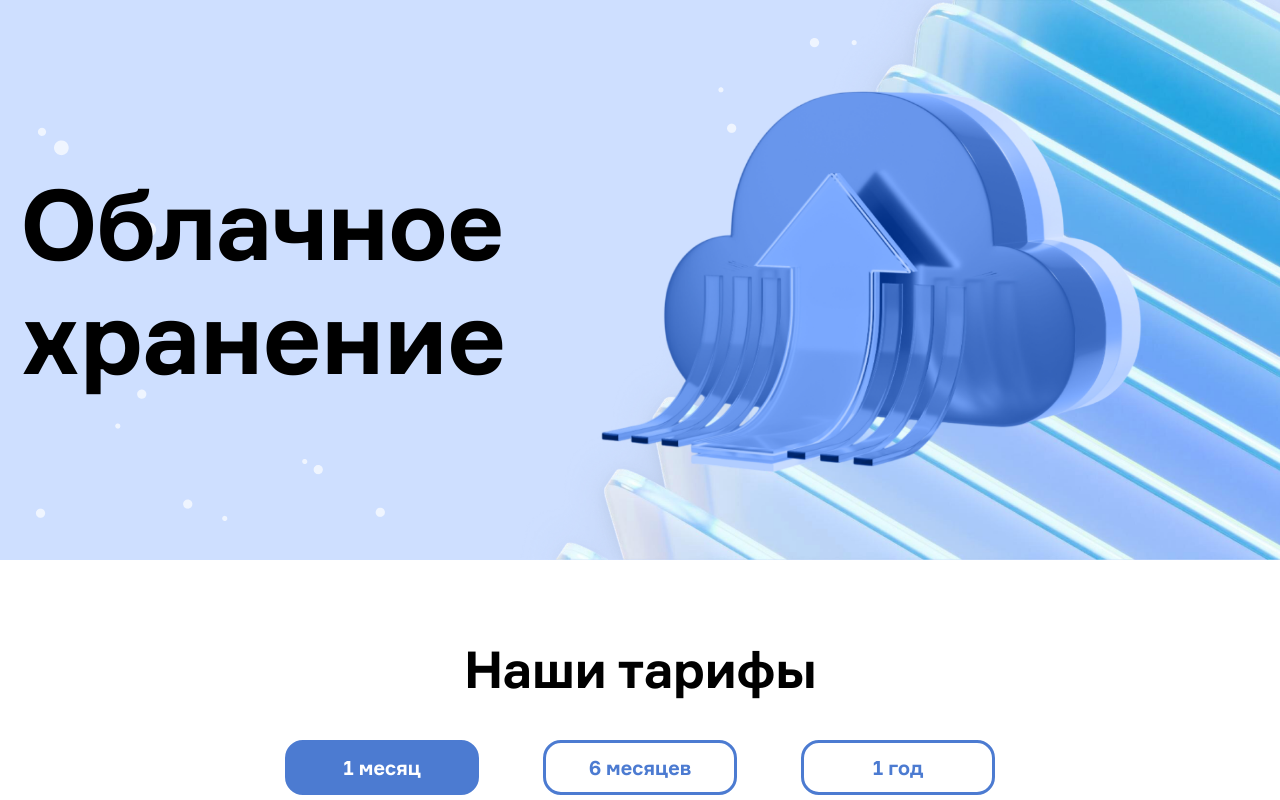
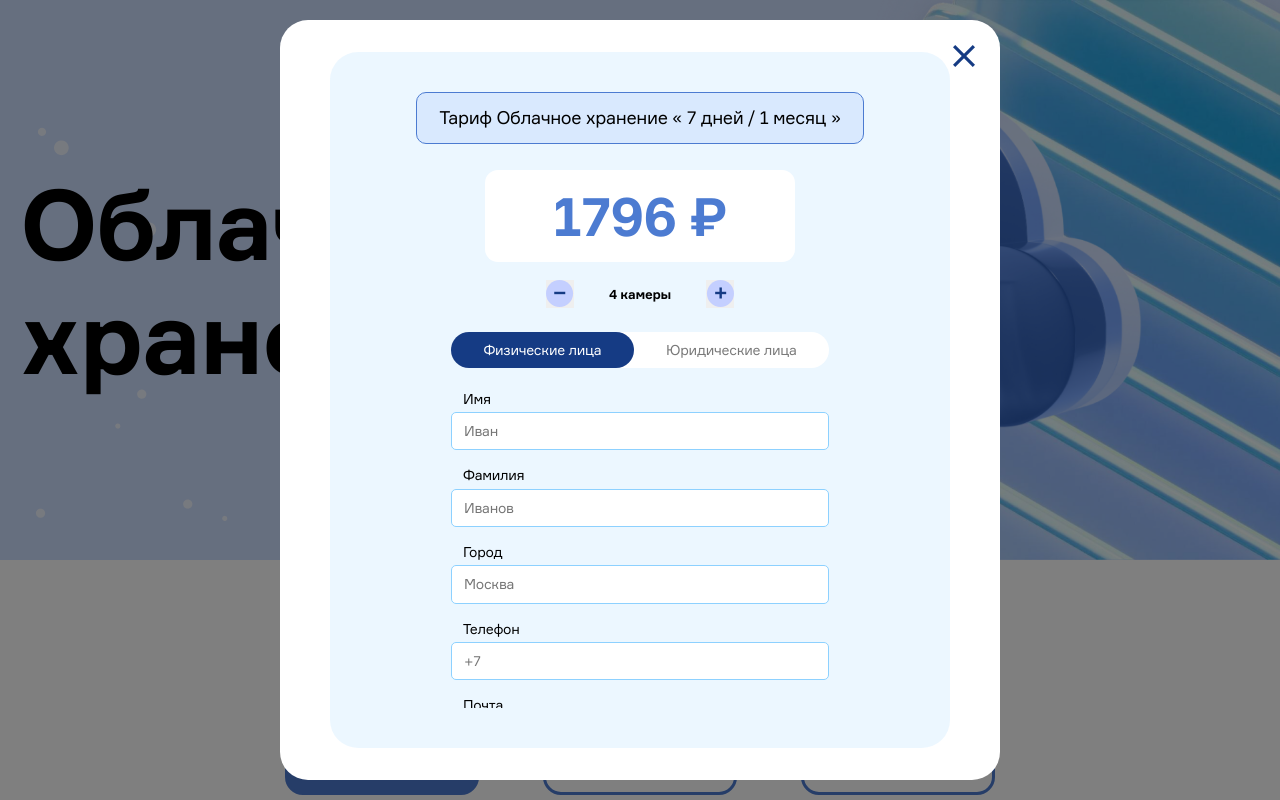
Before and after one commit to alexius90e/vstarcam, a plain HTML site: page index.html in a window 1280 px wide. Shown: the top 800 px of the page. Drawn offline with Linux system fonts and the light colour scheme.

Commit message:
fix: fixed tariffs__modal

```diff
--- a/index.html
+++ b/index.html
@@ -131,8 +131,9 @@
             указанную вами почту за 2 дня до окончания действия тарифа.
           </div>
 
-          <div class="tariffs__modal">
+          <div class="tariffs__modal active">
             <div class="tariffs__modal-body">
+              <button class="tariffs__modal-close"></button>
               <div class="tariffs__modal-wrapper">
                 <div class="tariffs__modal-content">
                   <div class="tariffs__modal-main">
--- a/js/index.js
+++ b/js/index.js
@@ -39,10 +39,11 @@ const tariffsModal = document.querySelector('.tariffs__modal');
 if (tariffsModal) {
   tariffsModal.addEventListener('click', (event) => {
     const isLayout = event.target === event.currentTarget;
+    const isClose = event.target.classList.contains('tariffs__modal-close');
     const isPlusBtn = event.target.classList.contains('tariffs__modal-main-counter-plus');
     const isMinusBtn = event.target.classList.contains('tariffs__modal-main-counter-minus');
 
-    if (isLayout) event.currentTarget.classList.remove('active');
+    if (isLayout || isClose) event.currentTarget.classList.remove('active');
 
     if (isPlusBtn || isMinusBtn) {
       const modalInfoEl = tariffsModal.querySelector('.tariffs__modal-main-info-value');
@@ -106,7 +107,7 @@ tariffsCards.forEach((card) => {
         }
 
         if (titleEl && modalInfoEl) {
-          modalInfoEl.innerText = titleEl.textContent.trim();
+          modalInfoEl.innerText = titleEl.innerText.trim();
         }
 
         if (priceEl && modalPriceEl) {
--- a/scss/_l-tariffs.scss
+++ b/scss/_l-tariffs.scss
@@ -367,6 +367,25 @@
       opacity: 1;
     }
 
+    &-close {
+      position: absolute;
+      top: 24px;
+      right: 24px;
+      display: inline-block;
+      width: 24px;
+      aspect-ratio: 1 / 1;
+      border: none;
+      outline-color: #c0e5ff;
+      background: url(../assets/close.svg) center / cover no-repeat;
+      cursor: pointer;
+
+      @include tablet {
+        top: 12px;
+        right: 12px;
+        width: 20px;
+      }
+    }
+
     &-wrapper {
       padding: 40px 24px;
       border-radius: 28px;
@@ -383,7 +402,7 @@
       overflow: auto;
       scrollbar-width: thin;
       color: rgba($color: #000000, $alpha: 1);
-      scrollbar-color: #b2d4ed rgba($color: #ffffff, $alpha: 0);
+      scrollbar-color: rgba($color: #c0e5ff, $alpha: 0.3) rgba($color: #ffffff, $alpha: 0);
 
       @include tablet {
         max-height: calc(100dvh - 112px);
```
Also changed, not shown: assets/close.svg (added), css/index.css.
